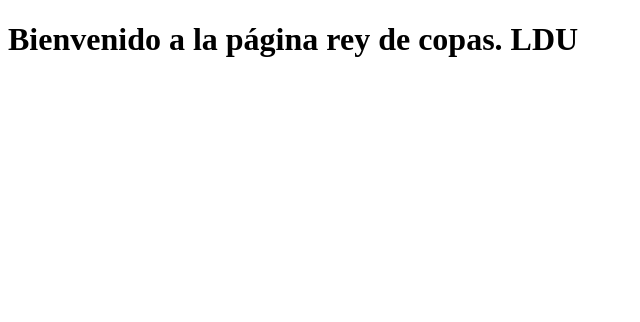
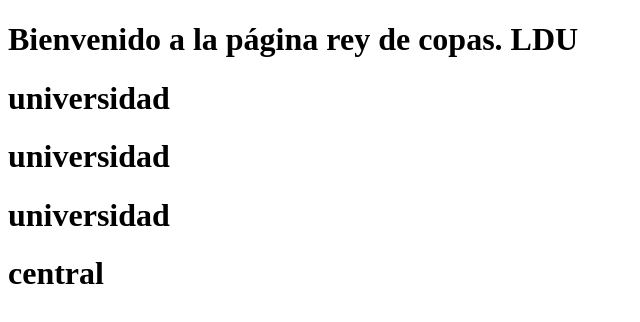
Before and after one commit to ronnykapo/testudemygit, a plain HTML site: page index.html in a window 1280 px wide. Shown: the whole page, without its empty margins (0-640 px from the left). Drawn offline with Linux system fonts and the light colour scheme.

Commit message:
se agrega himno
himno uc

```diff
--- a/index.html
+++ b/index.html
@@ -8,6 +8,10 @@
 
 <body>
     <h1>Bienvenido a la página rey de copas. LDU</h1>
+    <h1>universidad</h1>
+    <h1>universidad</h1>
+    <h1>universidad</h1>
+    <h1>central</h1>
 </body>
 
 </html>
```
